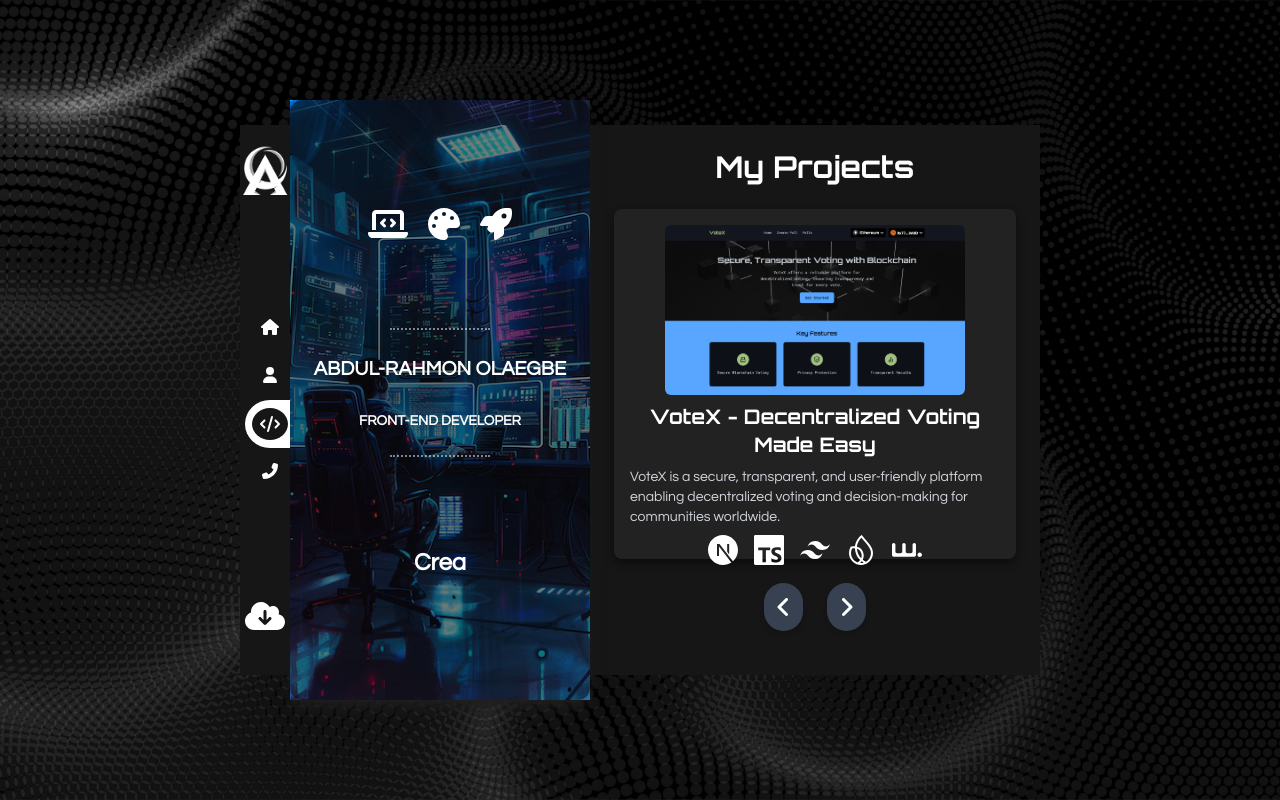
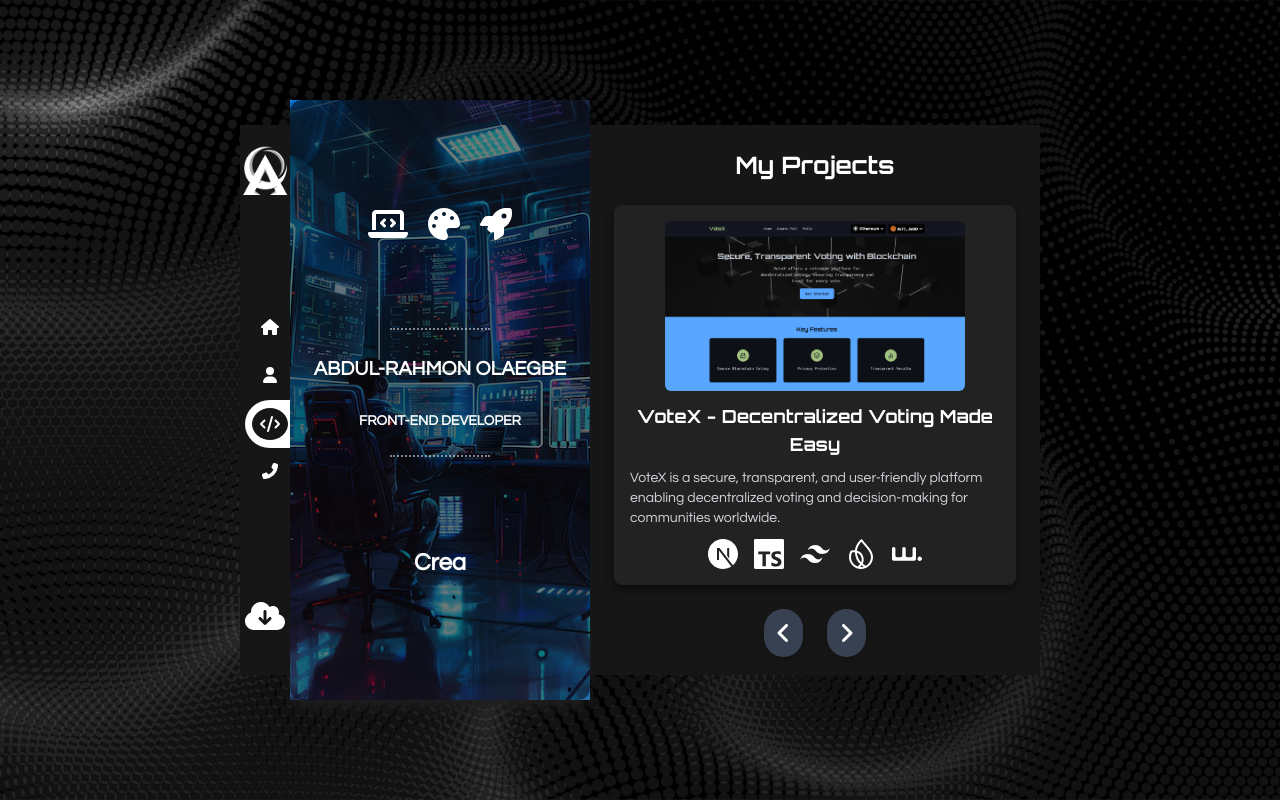
Before and after one commit to Youngtechie/My_Portfolio, a Next.js app: page /project in a window 1280 px wide. Built offline with nearby package versions, Linux system fonts and the light colour scheme; no server answers.

Commit message:
[UI]:: update

```diff
--- a/src/app/project/page.tsx
+++ b/src/app/project/page.tsx
@@ -21,14 +21,14 @@ const MyProjects = () => {
 
   return (
     <section className="text-white lg:bg-[#151615] flex flex-col w-full items-center space-y-6 pt-[90px] lg:mt-0 p-3 lg:p-6 lg:h-full lg:w-[450px] h-[100vh] overflow-scroll lg:overflow-hidden">
-      <h1 className="text-3xl font-bold text-center">My Projects</h1>
+      <h1 className="text-2xl font-bold text-center">My Projects</h1>
 
       <div className="projects-container flex flex-col items-center space-y-6">
         <AnimatePresence mode="wait">
           <Link target="_blank" href={projects[completedIndex].link}>
             <motion.div
               key={projects[completedIndex].id}
-              className="project-card w-full h-[400px] lg:h-[350px] bg-gray-800 flex flex-col items-center justify-between rounded-lg shadow-lg space-y-2"
+              className="project-card w-full h-[400px] lg:h-[380px] bg-gray-800 flex flex-col items-center justify-between rounded-lg shadow-lg space-y-2"
               initial={{ opacity: 0, y: 20 }}
               animate={{ opacity: 1, y: 0 }}
               exit={{ opacity: 0, y: -20 }}
@@ -47,7 +47,7 @@ const MyProjects = () => {
                 />
               </div>
 
-              <h3 className="text-xl font-semibold text-white text-center">
+              <h3 className="text-lg font-semibold text-white text-center">
                 {projects[completedIndex].title}
               </h3>
               <p className="text-left text-sm text-gray-300">
```
